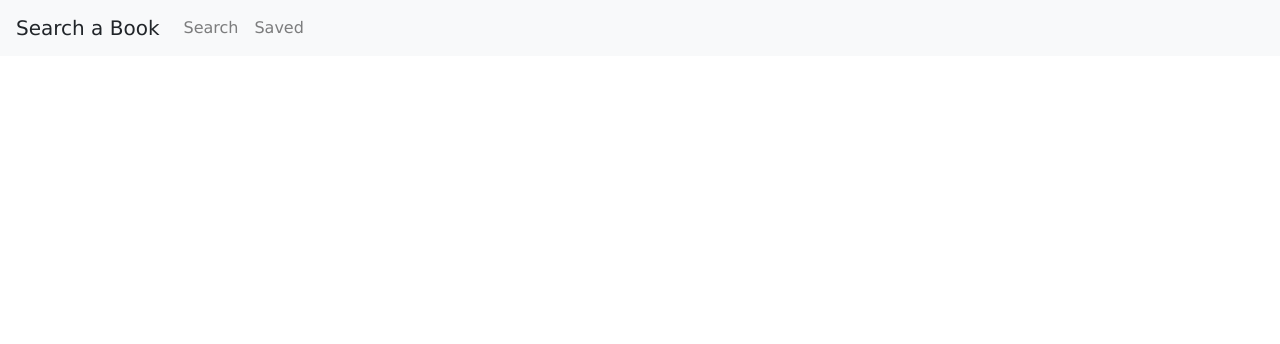
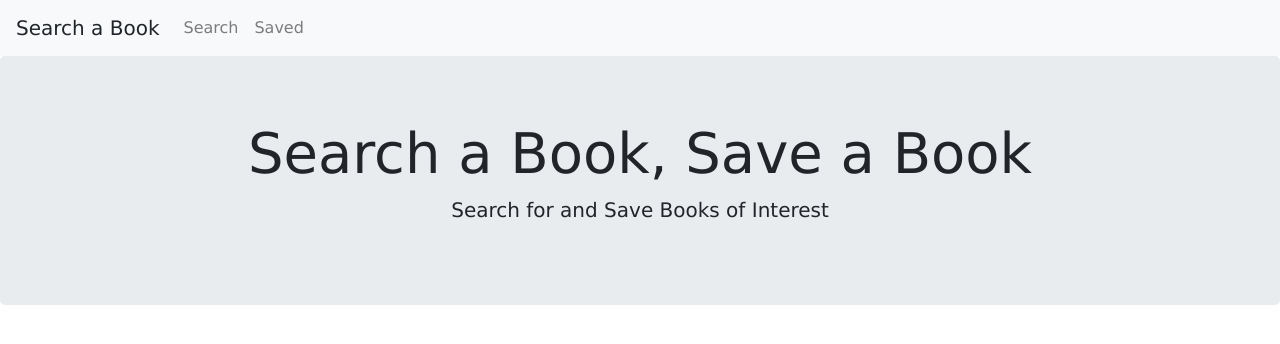
Before and after one commit to kelliott14/Showcase-ReactMongoDBAPIs, a React (Create React App) app in the folder client/: page / in a window 1280 px wide. Shown: the top 344 px of the page. Built offline with nearby package versions, Linux system fonts and the light colour scheme.

Commit message:
jumbotron

```diff
--- a/client/src/App.js
+++ b/client/src/App.js
@@ -1,11 +1,12 @@
 import React from "react";
-// import Books from "./pages/Books";
+import Jumbo from "./components/Jumbotron";
 import Nav from "./components/Nav";
 
 function App() {
   return (
     <div>
       <Nav />
+      <Jumbo />
     </div>
   );
 }
--- a/client/src/components/Jumbotron/index.js
+++ b/client/src/components/Jumbotron/index.js
@@ -0,0 +1,13 @@
+import React from "react";
+import "./style.css";
+
+function Jumbo() {
+    return (
+        <div className="jumbotron">
+        <h1 className="display-4">Search a Book, Save a Book</h1>
+        <p className="lead">Search for and Save Books of Interest</p>
+        </div>
+    )
+}
+
+export default Jumbo;
--- a/client/src/components/Jumbotron/style.css
+++ b/client/src/components/Jumbotron/style.css
@@ -0,0 +1,4 @@
+.jumbotron{
+    text-align: center;
+    font-family: Verdana, Geneva, Tahoma, sans-serif;
+}
```
